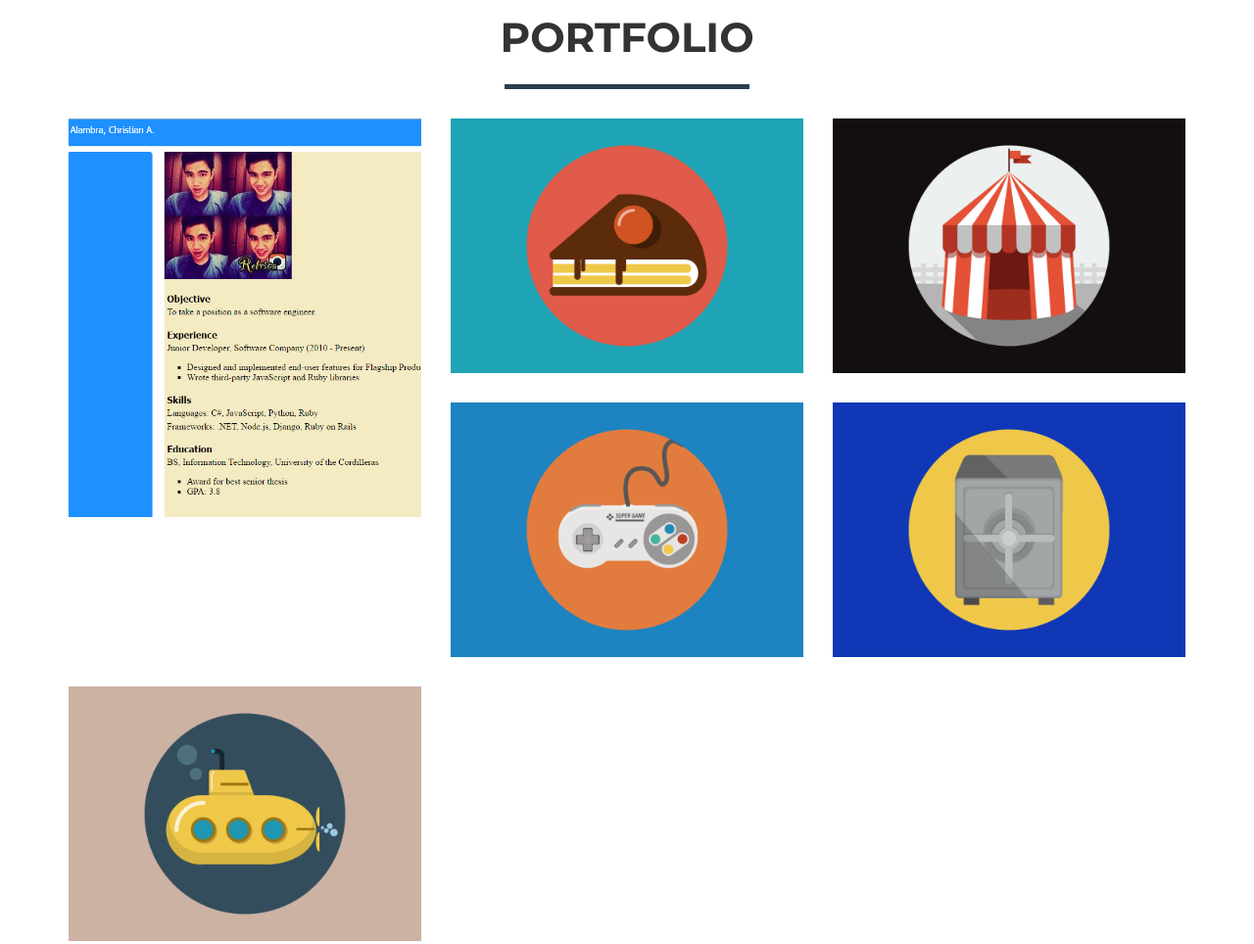
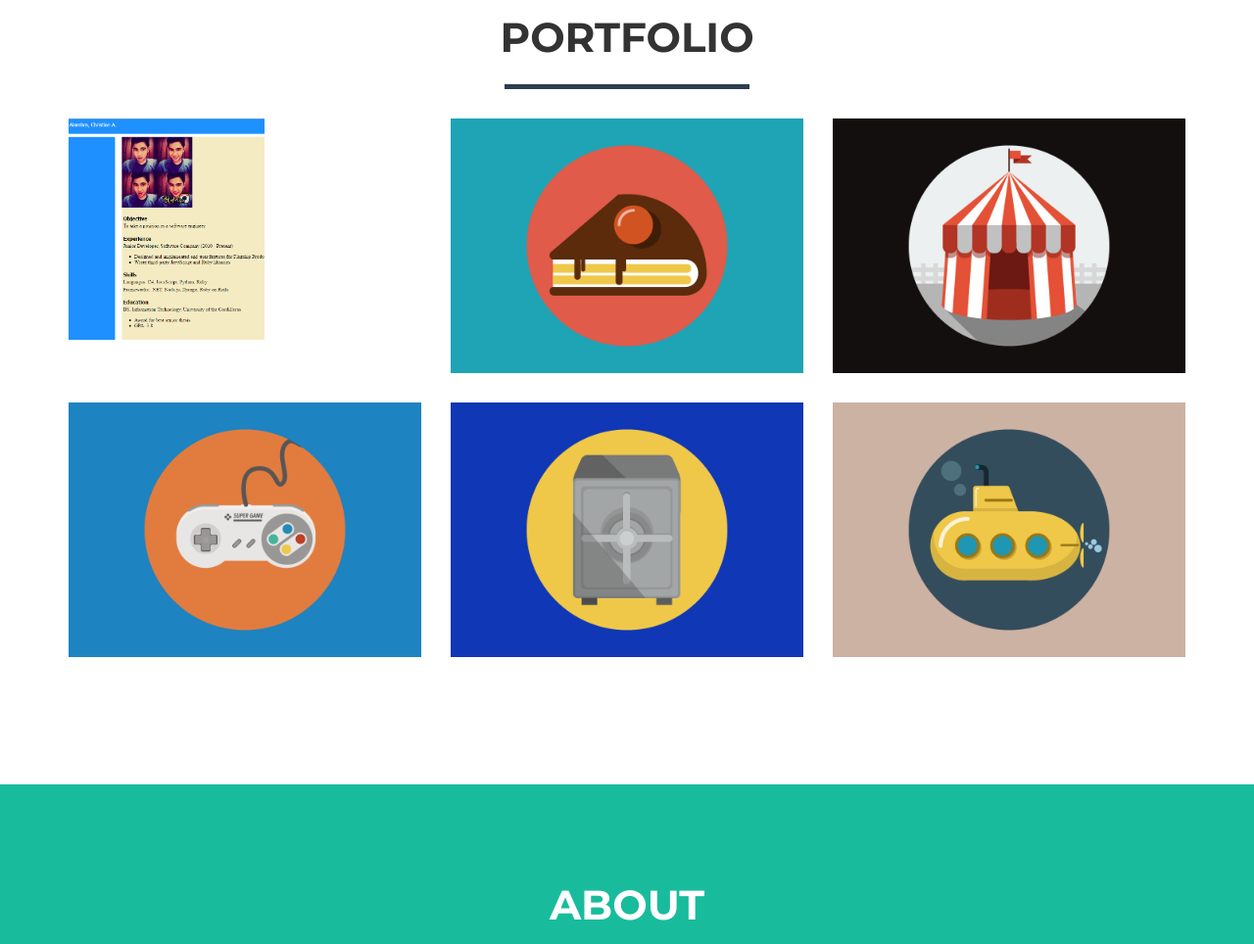
Before and after one commit to christianalambra/christianalambra.github.io, a website: page index.html in a window 1280 px wide. Shown: the part 860-1824 px from the top of the page at 98% size. Drawn offline with nearby package versions, Linux system fonts and the light colour scheme.

Commit message:
Update index.html

```diff
--- a/index.html
+++ b/index.html
@@ -99,7 +99,7 @@
                                 <i class="fa fa-search-plus fa-3x"></i>
                             </div>
                         </div>
-                        <img src="Capture.PNG" class="img-responsive" alt="">
+                        <img src="Capture.PNG" style="heigth=200px" width="200px" class="img-responsive" alt="">
                     </a>
                 </div>
                 <div class="col-sm-4 portfolio-item">
```
